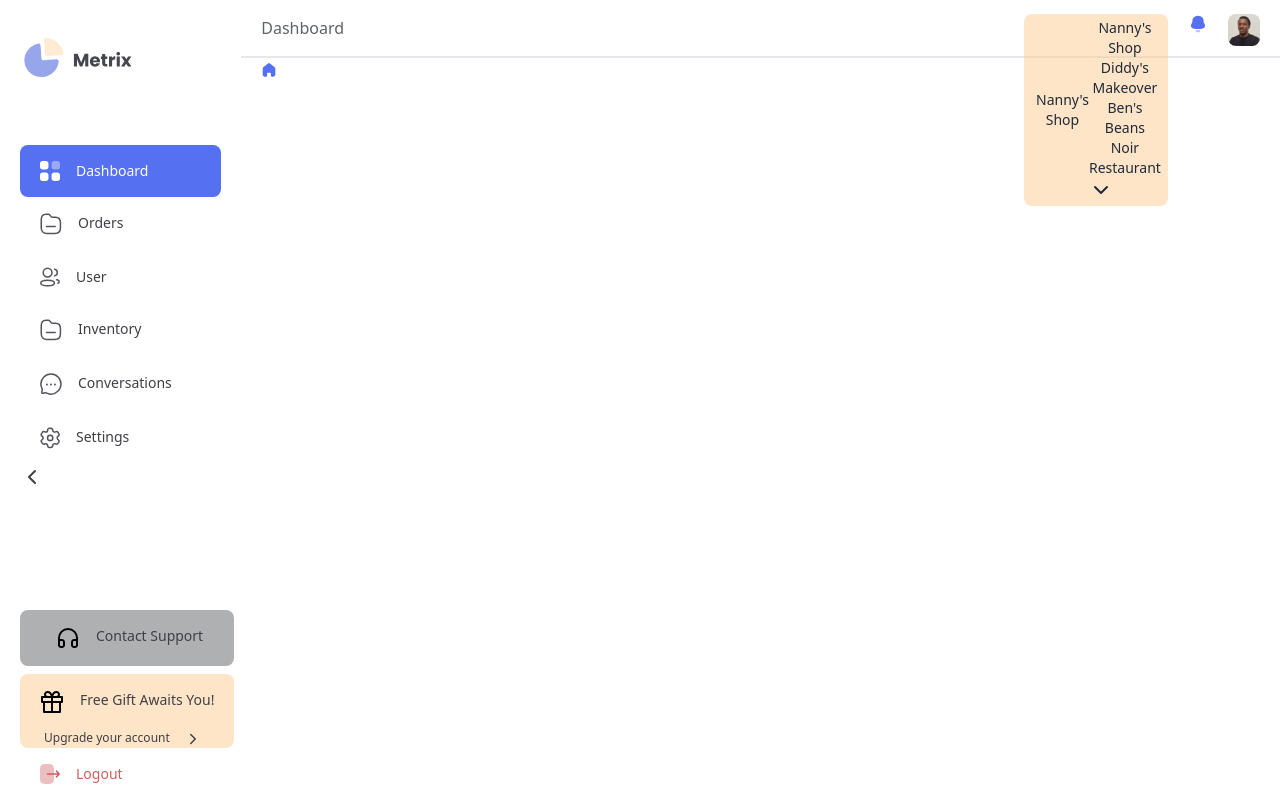
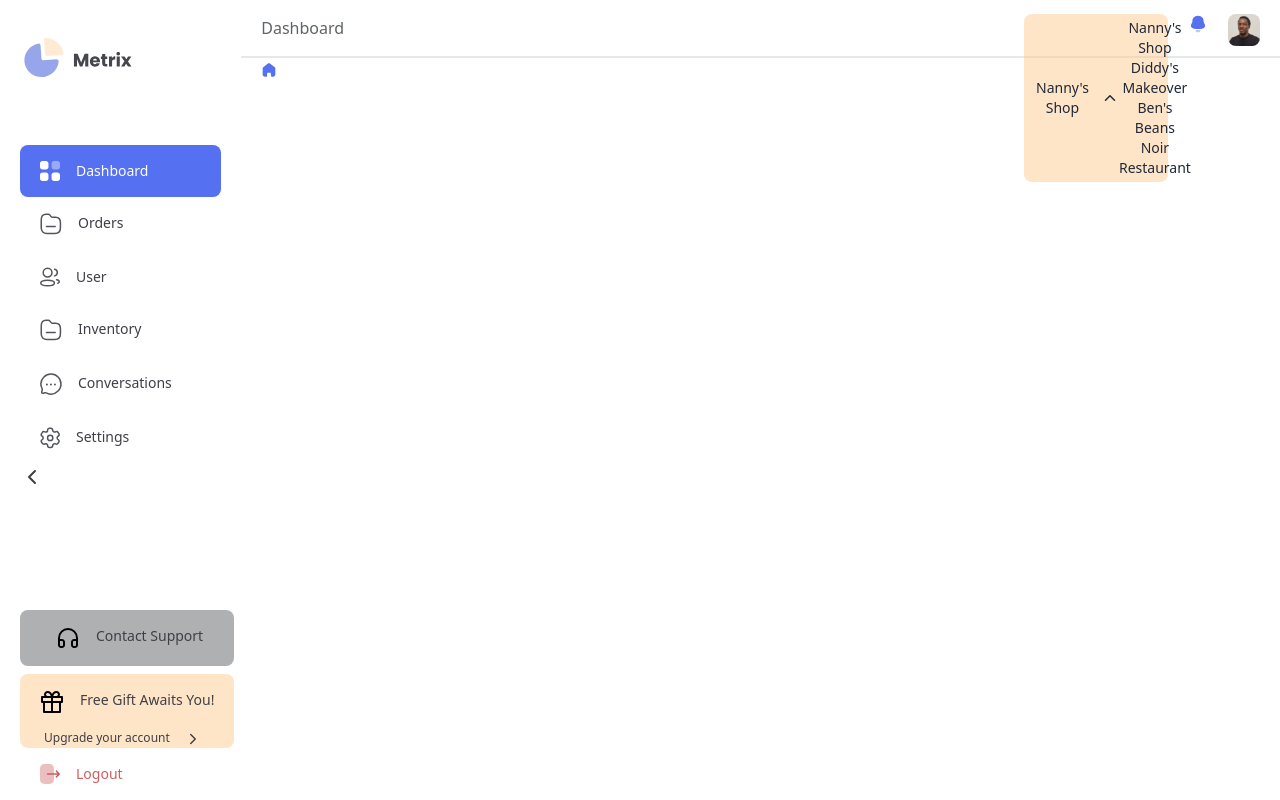
Before and after one commit to unekuogbaje/metrixx, a React (Create React App) app: page / in a window 1280 px wide. Both pictures are taken after a click on the button "Nanny's Shop". Built offline with nearby package versions, Linux system fonts and the light colour scheme.

Commit message:
updated dropdown functionality

```diff
--- a/src/components/dropdown/dropdown.jsx
+++ b/src/components/dropdown/dropdown.jsx
@@ -1,7 +1,5 @@
 import React, { useEffect, useState } from "react";
-import { ReactComponent as Chevrondown } from '../../assets/fi_chevron-down.svg';
 import { ChevronDown, ChevronUp } from "react-feather";
-import Select from "react-select";
 
 const DropDown = ({ options, handleSelect }) => {
   const [expand, setExpand] = useState(false);
@@ -11,6 +9,7 @@ const DropDown = ({ options, handleSelect }) => {
     const globalClickHandler = () => {
       setExpand((value) => (value ? false : value));
     };
+
     document.addEventListener("click", globalClickHandler);
 
     return () => {
@@ -19,9 +18,9 @@ const DropDown = ({ options, handleSelect }) => {
   }, []);
 
   return (
-    <div className="dropdown flex cursor-pointer">
+    <div className="flex cursor-pointer ">
       <button
-        className="dropdown-label dropdown-item"
+        className=""
         onClick={(e) => {
           e.stopPropagation();
           setExpand((value) => !value);
@@ -29,11 +28,14 @@ const DropDown = ({ options, handleSelect }) => {
       >
         {SelectedProject ? SelectedProject : "Nanny's Shop"}
       </button>
-      <div className={`dropdown-options ${expand ? "expand" : ""}`}>
+      <button className="ml-3">
+        {expand ? <ChevronUp size={18}/> : <ChevronDown size={18}/>}
+      </button>
+      <div className={`gap-4 ${expand ? "expand" : ""}`}>
         {expand &&
           options.map((option) => (
             <button
-              className="dropdown-item"
+              className=""
               onClick={() => {
                 setExpand(false);
                 setSelectedProject(option);
@@ -44,8 +46,6 @@ const DropDown = ({ options, handleSelect }) => {
               {option}
             </button>
           ))}
-          <ChevronDown
-          />
       </div>
 
 
--- a/src/components/navbar/navbar.jsx
+++ b/src/components/navbar/navbar.jsx
@@ -2,7 +2,6 @@ import React from "react";
 import { Fragment } from "react";
 import { ReactComponent as Home } from '../../assets/Home.svg';
 import { ReactComponent as Bell } from '../../assets/Notification.svg';
-import { ReactComponent as ChevronDown } from '../../assets/fi_chevron-down.svg';
 import { ReactComponent as Profile } from '../../assets/profile 1.svg';
 import DropDown from "../dropdown/dropdown";
 
@@ -17,9 +16,8 @@ const Navbar = () => {
             <p className="py-4 pl-5 text-md font-medium leading-normal text-contactBG">Dashboard</p>
 
             <div className="flex absolute top-3.5 right-5 gap-5">
-              <div className="flex bg-badgeBG/50 py-1 px-3 rounded-lg gap-2.5 w-36 text-sm text-gray-800 font-light">
+              <div className="bg-badgeBG/50 py-1 px-3 rounded-lg gap-2.5 w-36 text-sm text-gray-800 font-light">
                 <DropDown options={options} handleSelect={handleSelect} />
-
               </div>
               <Bell/>
               <Profile/>
```
